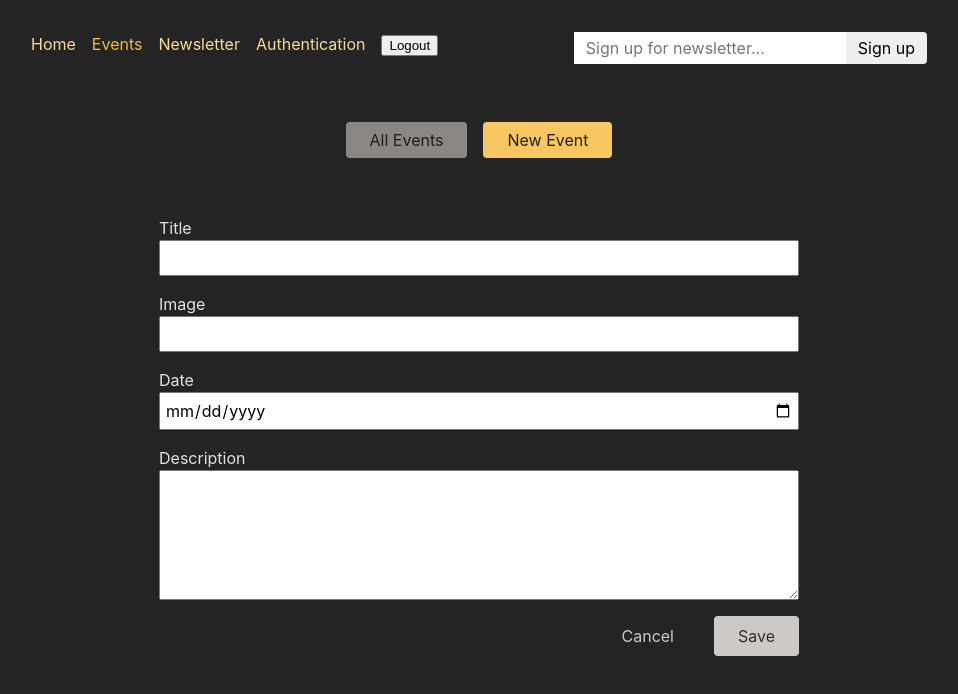
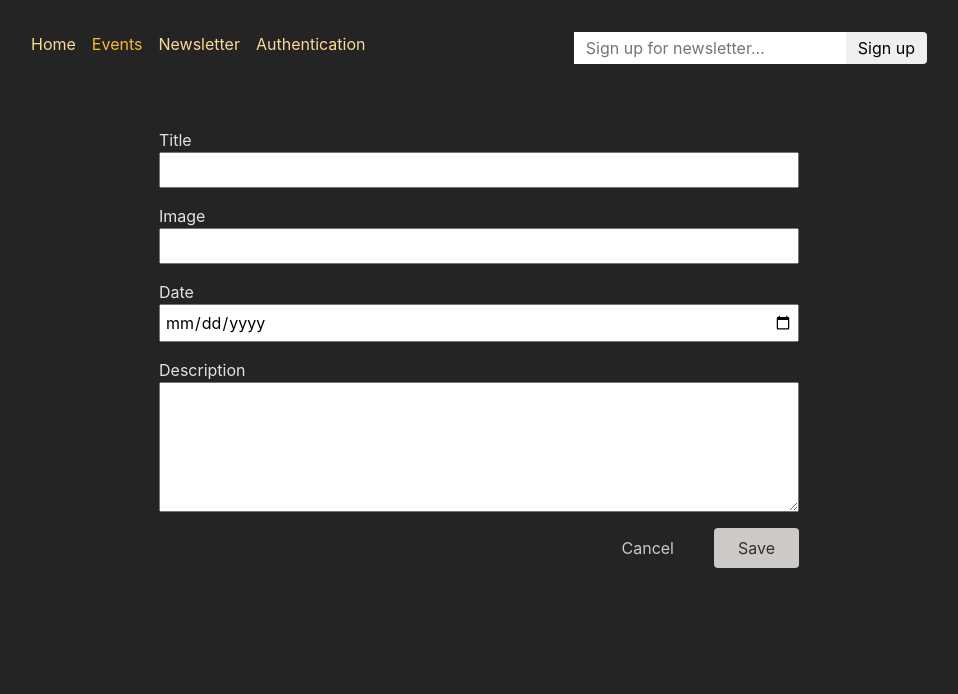
Before and after one commit to cristian-corbalan/react-authentication-practice, a React (Create React App) app in the folder frontend/: page /events/new in a window 1280 px wide. Shown: the top 694 px of the page, without its empty margins (161-1119 px from the left). Built offline with nearby package versions, Linux system fonts and the light colour scheme.

Commit message:
Update the UI bassed on auth state

```diff
--- a/frontend/src/App.js
+++ b/frontend/src/App.js
@@ -15,12 +15,15 @@
 import { action as manipulateEventAction } from './components/EventForm';
 import NewsletterPage, { action as newsletterAction } from './pages/Newsletter';
 import { action as logoutAction } from './pages/Logout';
+import { tokenLoader } from './util/auth';
 
 const router = createBrowserRouter([
   {
     path: '/',
     element: <RootLayout />,
     errorElement: <ErrorPage />,
+    id: 'root',
+    loader: tokenLoader,
     children: [
       { index: true, element: <HomePage /> },
       {
--- a/frontend/src/components/EventItem.js
+++ b/frontend/src/components/EventItem.js
@@ -1,8 +1,9 @@
-import { Link, useSubmit } from 'react-router-dom';
+import { Link, useRouteLoaderData, useSubmit } from 'react-router-dom';
 
 import classes from './EventItem.module.css';
 
 function EventItem ({ event }) {
+  const authToken = useRouteLoaderData('root');
   const submit = useSubmit();
 
   function startDeleteHandler () {
@@ -19,10 +20,12 @@
       <h1>{event.title}</h1>
       <time>{event.date}</time>
       <p>{event.description}</p>
-      <menu className={classes.actions}>
-        <Link to="edit">Edit</Link>
-        <button onClick={startDeleteHandler}>Delete</button>
-      </menu>
+      {authToken && (
+        <menu className={classes.actions}>
+          <Link to="edit">Edit</Link>
+          <button onClick={startDeleteHandler}>Delete</button>
+        </menu>
+      )}
     </article>
   );
 }
--- a/frontend/src/components/MainNavigation.js
+++ b/frontend/src/components/MainNavigation.js
@@ -1,9 +1,12 @@
-import { Form, NavLink } from 'react-router-dom';
+import { Form, NavLink, useRouteLoaderData } from 'react-router-dom';
 
 import classes from './MainNavigation.module.css';
 import NewsletterSignup from './NewsletterSignup';
 
 function MainNavigation () {
+  const authToken = useRouteLoaderData('root');
+
+  console.log(authToken);
   return (
     <header className={classes.header}>
       <nav>
@@ -39,6 +42,7 @@
               Newsletter
             </NavLink>
           </li>
+          { !authToken && (
             <li>
               <NavLink
                 to="/auth?mode=login"
@@ -49,11 +53,15 @@
                 Authentication
               </NavLink>
             </li>
+          )}
+          { authToken && (
             <li>
               <Form action="/logout" method="POST">
                 <button>Logout</button>
               </Form>
             </li>
+          )}
+
         </ul>
       </nav>
       <NewsletterSignup />
--- a/frontend/src/pages/EventsRoot.js
+++ b/frontend/src/pages/EventsRoot.js
@@ -1,11 +1,12 @@
-import { Outlet } from 'react-router-dom';
+import { Outlet, useRouteLoaderData } from 'react-router-dom';
 
 import EventsNavigation from '../components/EventsNavigation';
 
 function EventsRootLayout () {
+  const authToken = useRouteLoaderData('root');
   return (
     <>
-      <EventsNavigation />
+      {authToken && <EventsNavigation />}
       <Outlet />
     </>
   );
--- a/frontend/src/util/auth.js
+++ b/frontend/src/util/auth.js
@@ -5,3 +5,6 @@
 export function removeAuthToken () {
   return localStorage.removeItem('token');
 }
+export function tokenLoader () {
+  return getAuthToken();
+}
```
Lines whose indentation alone changed are shown as unchanged.
